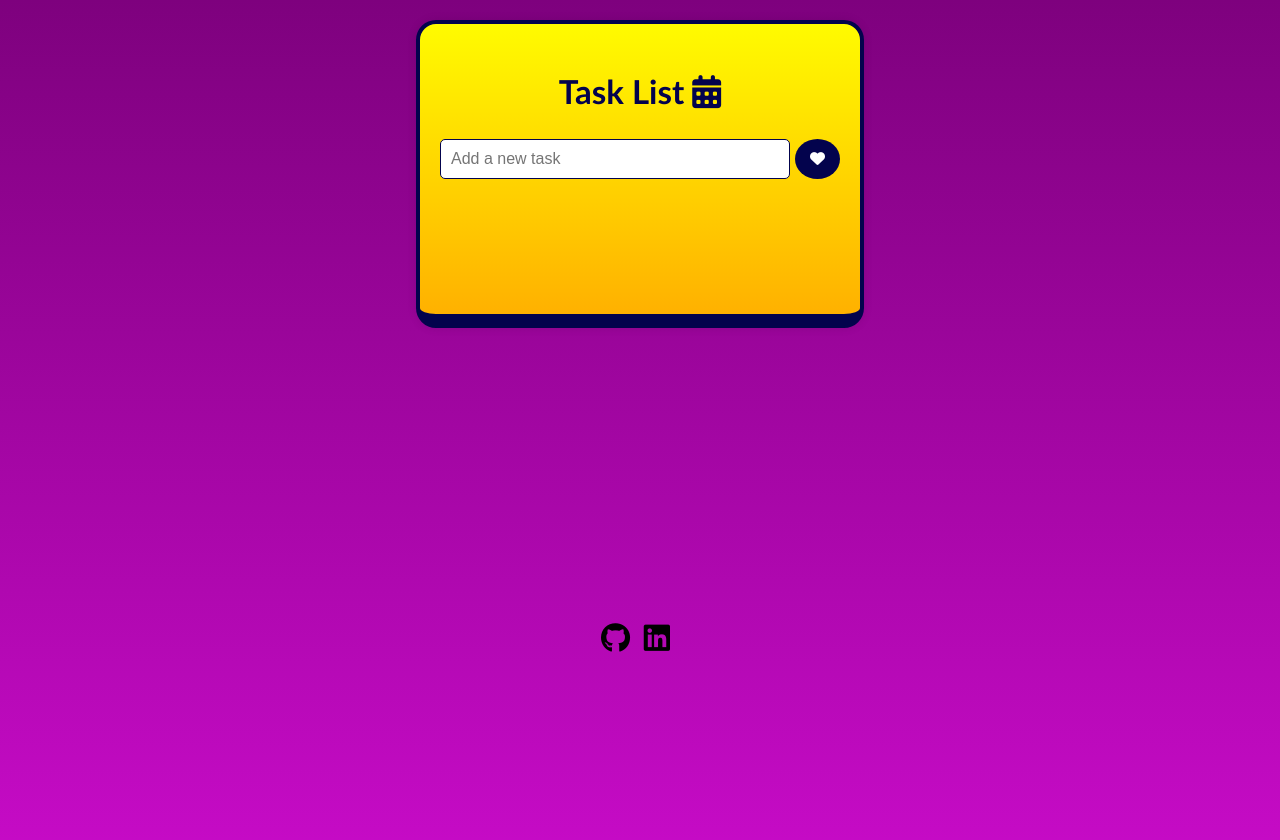
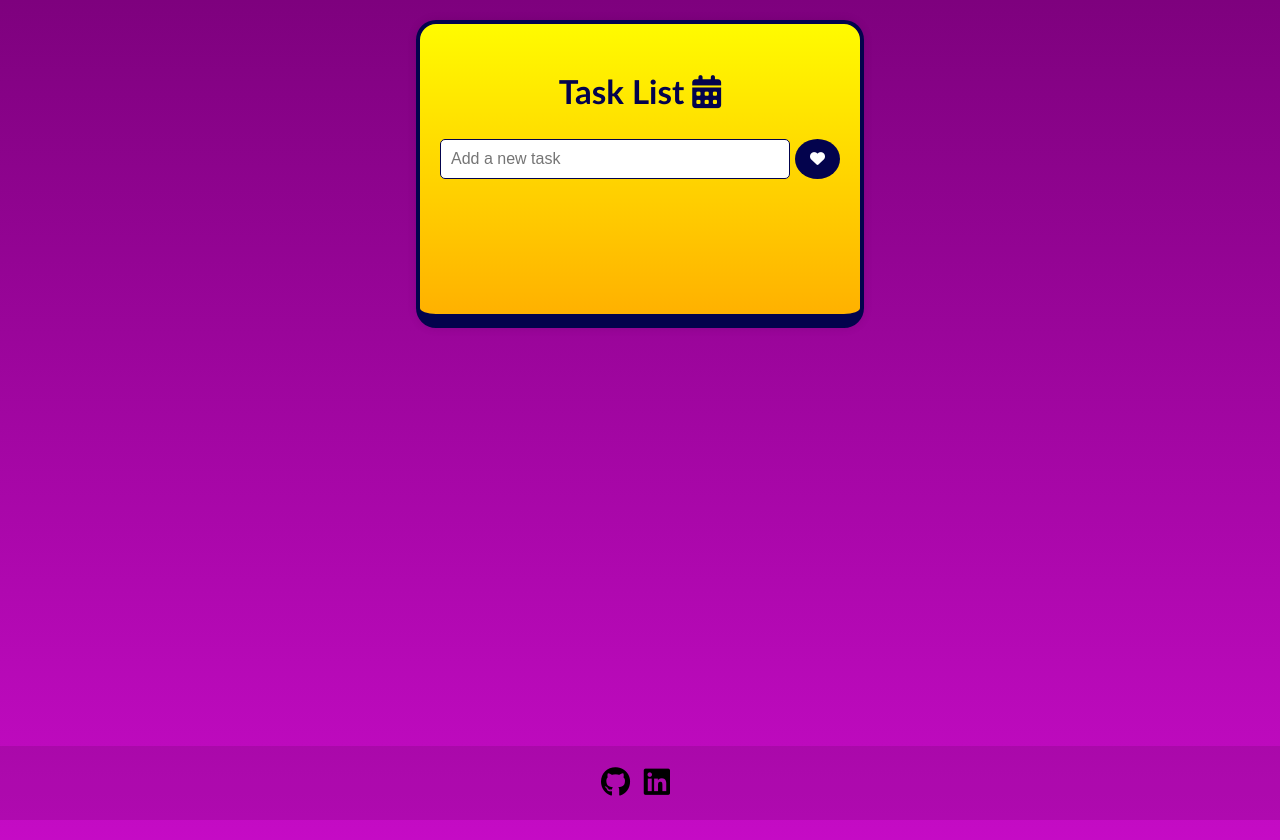
Before and after one commit to Samuel-Buarque/task-list-, a plain HTML site: page index.html in a window 1280 px wide. Drawn offline with Linux system fonts and the light colour scheme.

Commit message:
Update styles.css

```diff
--- a/styles.css
+++ b/styles.css
@@ -2,17 +2,19 @@ body {
     font-family: Arial, sans-serif;
     background: linear-gradient(180deg, rgba(126, 1, 126) 0%, rgb(197, 11, 197) 100%);
     display: flex;
-    justify-content: center;
-    align-items: flex-start;
-    min-height: 100vh;
+    flex-direction: column;
+    justify-content: flex-start;
+    align-items: center;
     margin: 0;
     padding: 20px;
-    overflow: hidden;
+    min-height: 100vh;
+    overflow-y: auto;
 
 }
 
 .container {
-    background: linear-gradient(180deg, rgba(255,251,0,1) 0%, rgba(255,177,0,1) 100%);
+    flex: 0 1 auto;
+    background: linear-gradient(180deg, rgba(255, 251, 0, 1) 0%, rgba(255, 177, 0, 1) 100%);
     padding: 20px;
     border-radius: 20px;
     box-shadow: 0 0 10px rgba(0, 0, 0, 0.1);
@@ -97,18 +99,21 @@ li button:hover {
     background-color: transparent;
 }
 
-footer{
-    position: fixed;
-    padding-top: 47%;
+
+footer {
+    text-align: center;
+    padding: 20px;
+    width: 100%;
+    background-color: rgba(0, 0, 0, 0.1);
+    margin-top: auto;
 }
 
-footer a{
+footer a {
     margin-right: 9px;
     font-size: 30px;
     color: rgb(0, 0, 0);
-
 }
 
-footer a:hover{
+footer a:hover {
     color: rgb(255, 231, 16);
 }
```
